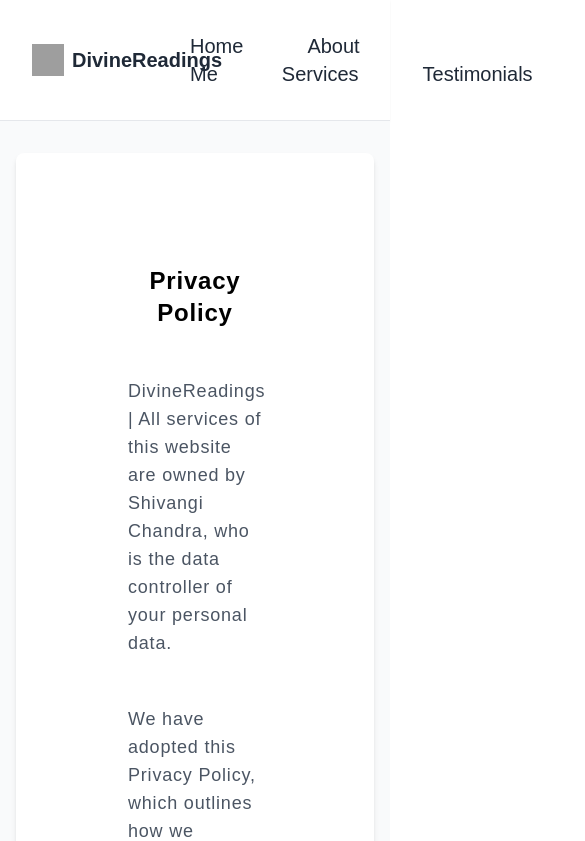
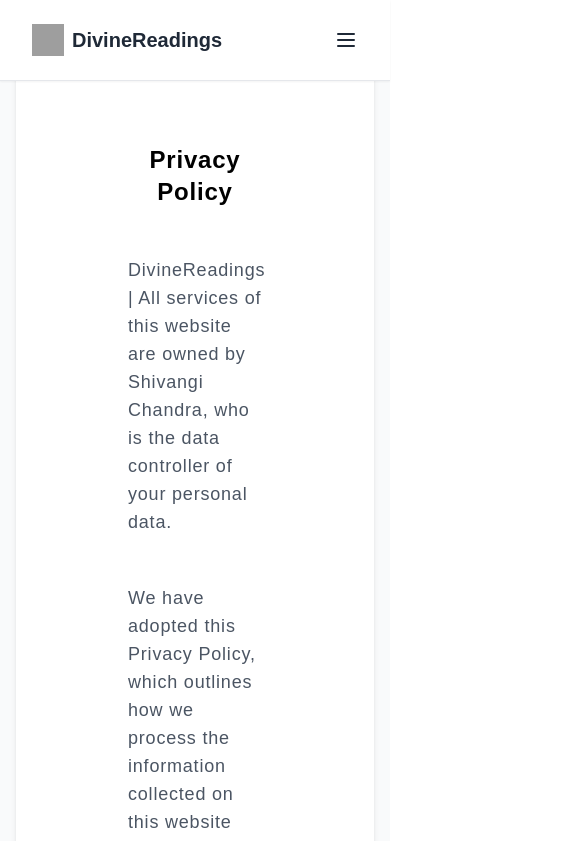
Before and after one commit to Simran903/divinereadings, a Next.js app: page /privacypolicy in a window 390 px wide. Shown: the top 841 px of the page, 585 px wide, since content can reach past the window. Built offline with nearby package versions, Linux system fonts and the light colour scheme; grey boxes are pictures that could not be loaded.

Commit message:
made navbar responsive and added navigation

```diff
--- a/src/app/globals.css
+++ b/src/app/globals.css
@@ -9,5 +9,6 @@
 @layer base {
   :root {
     --radius: 0.5rem;
+    scroll-behavior: smooth;
   }
 }
--- a/src/app/page.tsx
+++ b/src/app/page.tsx
@@ -16,7 +16,7 @@
   return (
     <div>
       {/* Hero Section */}
-      <div className="flex flex-col lg:flex-row items-center justify-between md:justify-around bg-white px-6 sm:px-10 lg:px-24 py-12 lg:py-36">
+      <div id="home" className="flex flex-col lg:flex-row items-center justify-between md:justify-around bg-white px-6 sm:px-10 lg:px-24 py-12 lg:py-48">
         <div className="flex-1 max-w-2xl lg:max-w-4xl mb-16 md:space-y-36">
           <h1 className="text-2xl sm:text-3xl lg:text-5xl font-bold text-gray-900 mb-6 tracking-wide text-center lg:text-left">
             Illuminating life paths by shedding light on hidden truth.
@@ -77,7 +77,7 @@
       </div> */}
 
       {/* About Me Section */}
-      <div className="flex flex-col lg:flex-row items-center justify-between md:justify-around bg-white px-6 sm:px-10 lg:px-24 py-12 lg:py-24">
+      <div id="about" className="flex flex-col lg:flex-row items-center justify-between md:justify-around bg-white px-6 sm:px-10 lg:px-24 py-12 lg:py-24">
       <div className="flex-1 max-w-md">
           <Image
             src={image3}
--- a/src/components/contactform.tsx
+++ b/src/components/contactform.tsx
@@ -2,7 +2,7 @@
 
 const ContactForm = () => {
   return (
-    <div className="flex flex-col md:flex-row justify-center items-center lg:gap-28 lg:mt-44">
+    <div id="contact" className="flex flex-col md:flex-row justify-center items-center lg:gap-28 lg:mt-44">
       {/* Left Section */}
       <div className="max-w-3xl text-center md:text-left space-y-16">
         <h2 className="text-3xl sm:text-4xl md:text-5xl font-bold">
--- a/src/components/navbar.tsx
+++ b/src/components/navbar.tsx
@@ -1,35 +1,71 @@
+"use client";
+import { useState } from "react";
 import Link from "next/link";
 
 const Navbar: React.FC = () => {
+  const [isMenuOpen, setIsMenuOpen] = useState(false);
+
   return (
-    <nav className="flex items-center justify-around px-8 py-8 border-b shadow-sm text-xl">
+    <nav className="fixed top-0 left-0 right-0 bg-white shadow-sm border-b z-50">
+      <div className="flex items-center justify-between md:justify-around px-8 py-6">
         {/* Logo Section */}
         <div className="flex items-center space-x-2">
-        <img
-          src="/logo.png"
-          alt="logo"
-          className="h-8 w-8"
-        />
+          <img src="/logo.png" alt="logo" className="h-8 w-8" />
           <span className="text-xl font-bold text-gray-800">DivineReadings</span>
         </div>
 
+        {/* Hamburger Icon */}
+        <button
+          onClick={() => setIsMenuOpen(!isMenuOpen)}
+          className="md:hidden text-gray-800 focus:outline-none"
+        >
+          <svg
+            className="w-6 h-6"
+            fill="none"
+            stroke="currentColor"
+            viewBox="0 0 24 24"
+            xmlns="http://www.w3.org/2000/svg"
+          >
+            {isMenuOpen ? (
+              <path
+                strokeLinecap="round"
+                strokeLinejoin="round"
+                strokeWidth={2}
+                d="M6 18L18 6M6 6l12 12"
+              />
+            ) : (
+              <path
+                strokeLinecap="round"
+                strokeLinejoin="round"
+                strokeWidth={2}
+                d="M4 6h16M4 12h16M4 18h16"
+              />
+            )}
+          </svg>
+        </button>
+
         {/* Navigation Links */}
-      <div className="space-x-16 text-gray-800">
-        <Link href="#">
+        <div
+          className={`${
+            isMenuOpen ? "block" : "hidden"
+          } md:flex flex-col md:flex-row md:space-x-8 text-gray-800 absolute md:static top-16 left-0 right-0 bg-white shadow-md md:shadow-none p-4 md:p-0`}
+        >
+          <Link href="#home" className="block py-2 md:py-0 hover:text-blue-600">
             Home
           </Link>
-        <Link href="#">
+          <Link href="#about" className="block py-2 md:py-0 hover:text-blue-600">
             About Me
           </Link>
-        <Link href="#">
+          <Link href="#services" className="block py-2 md:py-0 hover:text-blue-600">
             Services
           </Link>
-        <Link href="#">
+          <Link href="#testimonials" className="block py-2 md:py-0 hover:text-blue-600">
             Testimonials
           </Link>
-        <Link href="#">
+          <Link href="#contact" className="block py-2 md:py-0 hover:text-blue-600">
             Contact
           </Link>
+        </div>
       </div>
     </nav>
   );
--- a/src/components/services.tsx
+++ b/src/components/services.tsx
@@ -20,7 +20,7 @@
   );
 
   return (
-    <div className="min-h-screen p-4 sm:p-6 md:p-8">
+    <div id="services" className="min-h-screen p-4 sm:p-6 md:p-8">
       <div className="container mx-auto">
         <h1 className="text-3xl sm:text-4xl md:text-5xl font-bold text-center my-24">
           Schedule a Meeting with Me
--- a/src/components/testimonials.tsx
+++ b/src/components/testimonials.tsx
@@ -4,7 +4,7 @@
 
 function Testimonials() {
   return (
-    <div className="rounded-md flex flex-col antialiased bg-white dark:bg-black dark:bg-grid-white/[0.05] items-center justify-center relative overflow-hidden my-24">
+    <div id="testimonials" className="rounded-md flex flex-col antialiased bg-white dark:bg-black dark:bg-grid-white/[0.05] items-center justify-center relative overflow-hidden my-24">
       <h1 className="text-3xl sm:text-4xl md:text-5xl font-bold text-center my-24">
         What my Clients say
       </h1>
```
Lines whose indentation alone changed are shown as unchanged.
